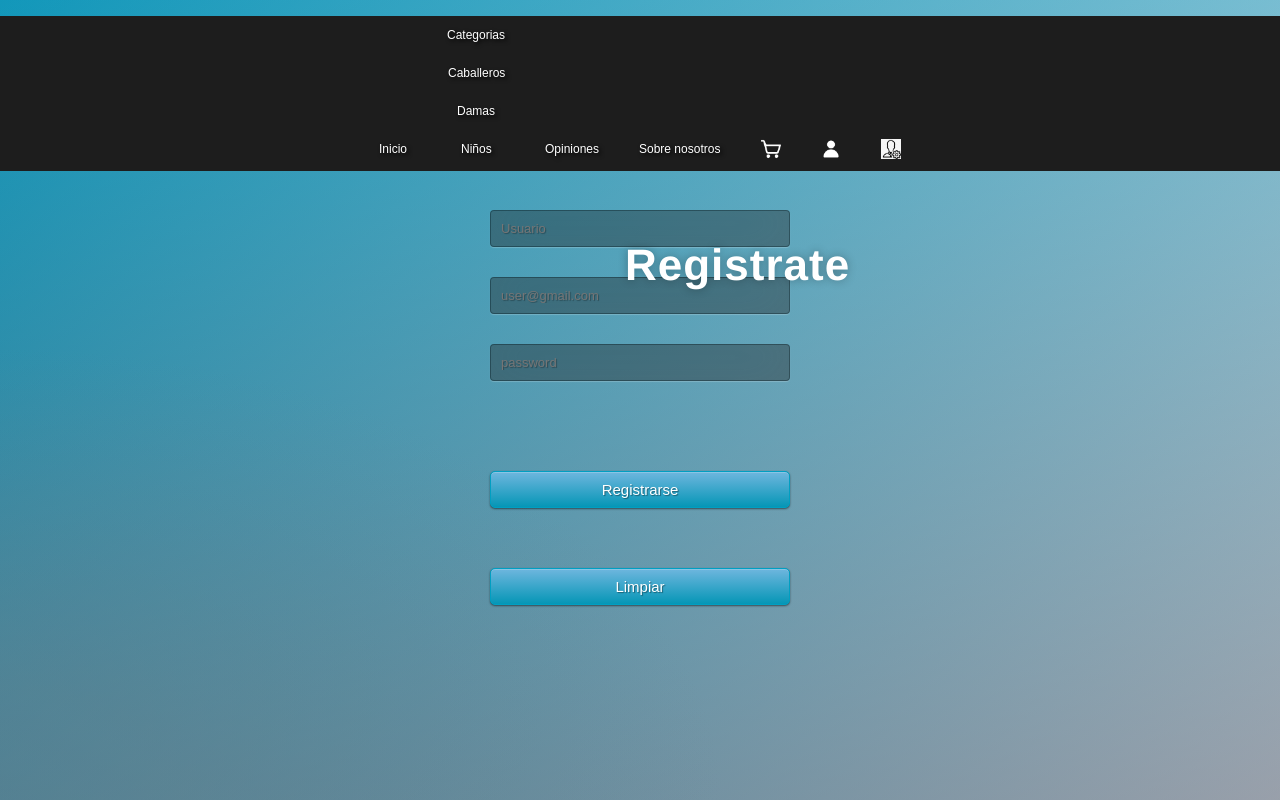
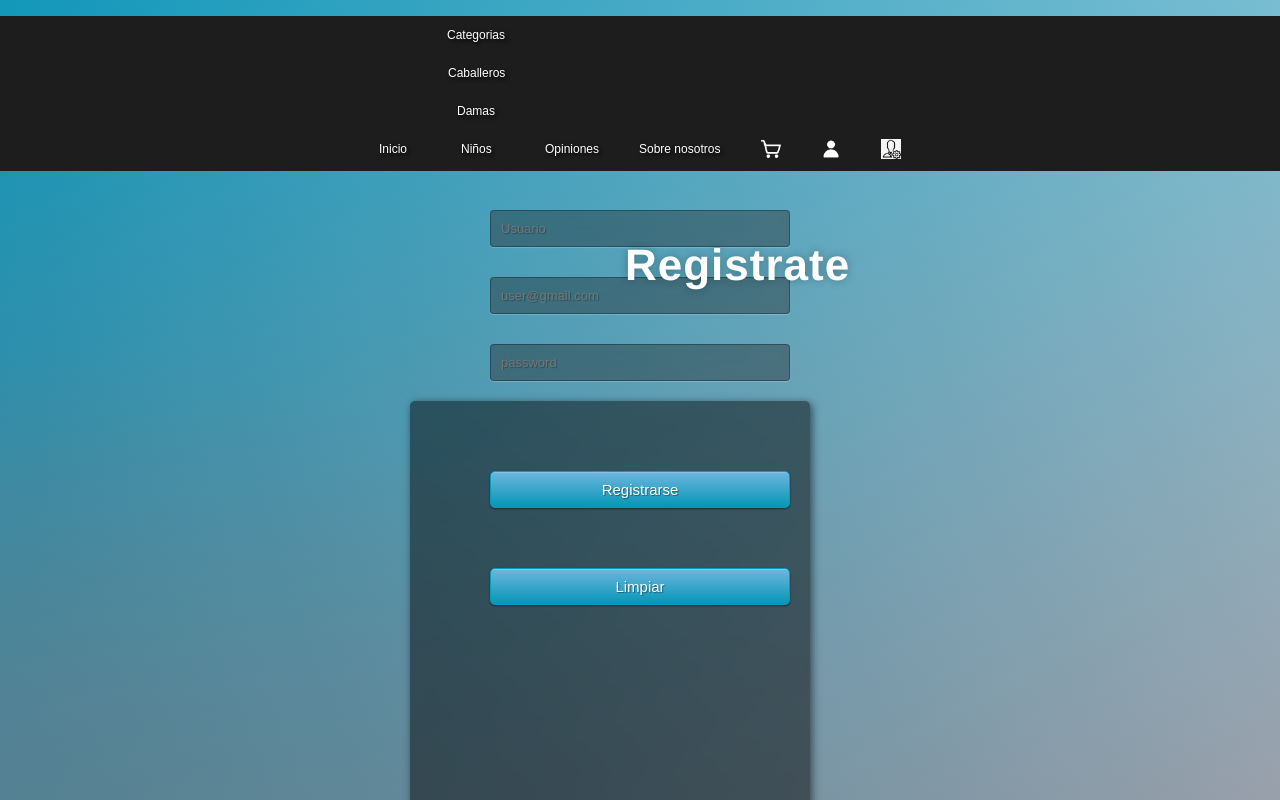
Before and after one commit to 203720/Landing-page, a React (Create React App) app in the folder proyecto-api/: page /Signin in a window 1280 px wide. Built offline with nearby package versions, Linux system fonts and the light colour scheme; data requests are answered from the project's data file.

Commit message:
Update Signin.jsx
Co-Authored-By: Emilio Torres <77992695+203453@users.noreply.github.com>

```diff
--- a/proyecto-api/src/pages/Signin.jsx
+++ b/proyecto-api/src/pages/Signin.jsx
@@ -4,6 +4,13 @@ import CrudApiUsers from '../componentes/CrudApiUsers';
 export const Signin = () => {
      return (
 <div>
+     <div className="container">
+          <div className="wrapper">
+               <div className="contact-wrapper-login">
+
+               </div>
+          </div>
+     </div>
      <>
     <CrudApiUsers/>
     </>
```
